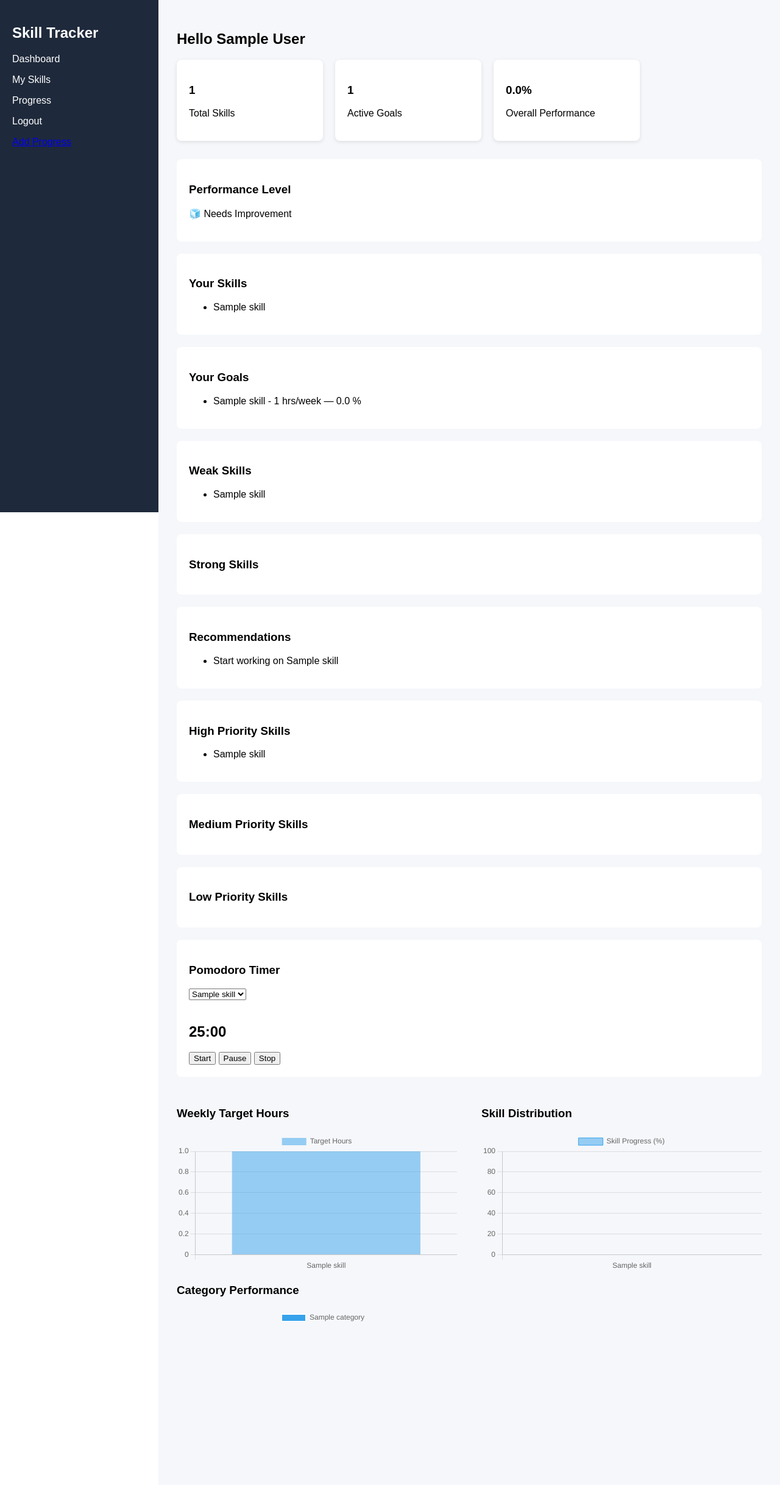
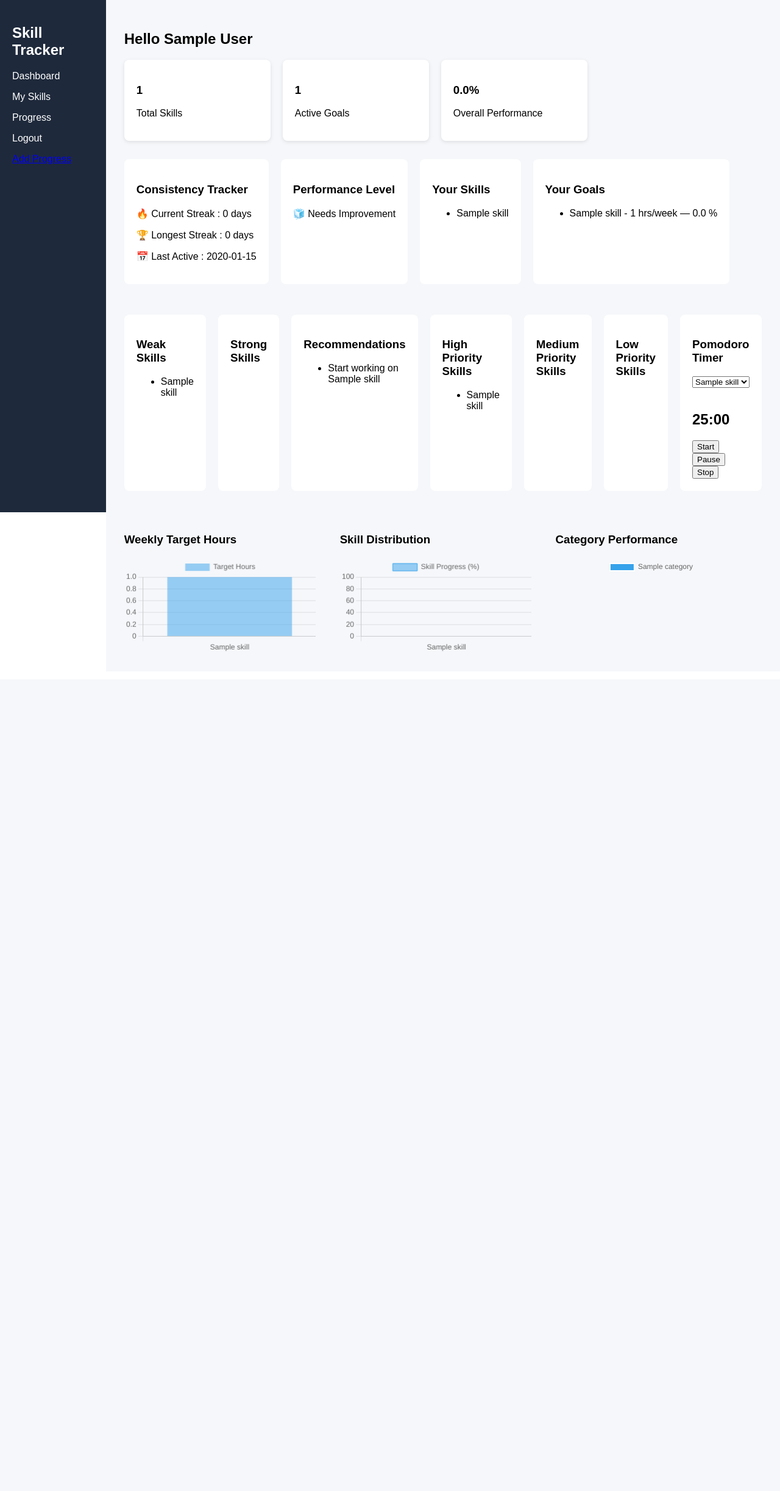
Before and after one commit to sormilabagui/student_skill_progress_analytics, a Flask app: page /user-dashboard in a window 1280 px wide. Shown: the whole page at 61% size. After the commit the page ends 1068 px from the top, so only its background shows below. Run offline with Flask 3, Linux system fonts and the light colour scheme; a user stored in the database is signed in; tables that the repository leaves empty hold one stand-in row (values such as "Sample post"); a map, chart or similar area stays blank.

Commit message:
update...

```diff
--- a/app/routes.py
+++ b/app/routes.py
@@ -127,6 +127,46 @@ def user_dashboard():
     category_labels = list(category_data.keys())
     category_values = list(category_data.values())
 
+    # Daily Streak Calculation
+
+    progress_dates = db.session.query(
+        Progress.date
+    ).filter(
+        Progress.user_id == current_user.id
+    ).order_by(Progress.date.desc()).all()
+
+    unique_days = []
+
+    for p in progress_dates:
+        day = p.date.date()
+        if day not in unique_days:
+            unique_days.append(day)
+
+    streak = 0
+    longest_streak = 0
+    temp_streak = 0
+
+    today = date.today()
+
+    for i, day in enumerate(unique_days):
+
+        if i == 0:
+            if day == today or day == today - timedelta(days=1):
+                streak = 1
+                temp_streak = 1
+            else:
+                break
+
+        else:
+            if unique_days[i-1] - day == timedelta(days=1):
+                temp_streak += 1
+            else:
+                break
+
+        longest_streak = max(longest_streak, temp_streak)
+
+    last_active = unique_days[0] if unique_days else None
+
 
     return render_template(
         "user_dashboard.html",
@@ -147,6 +187,9 @@ def user_dashboard():
         overall_performance=overall_performance,
         category_labels=category_labels,
         category_values=category_values,
+        streak=streak,
+        longest_streak=longest_streak,
+        last_active=last_active,
     )
 
 @main.route("/admin/add-category", methods=["GET", "POST"])
--- a/app/templates/user_dashboard.html
+++ b/app/templates/user_dashboard.html
@@ -93,6 +93,24 @@
 
         </div>
 
+
+
+        <div class="cards">
+        <div class="section">
+
+            <h3>Consistency Tracker</h3>
+
+            <p>🔥 Current Streak : {{ streak }} days</p>
+            <p>🏆 Longest Streak : {{ longest_streak }} days</p>
+
+            {% if last_active %}
+            <p>📅 Last Active : {{ last_active }}</p>
+            {% else %}
+            <p>📅 No activity yet</p>
+            {% endif %}
+
+        </div>
+
         <div class="section">
             <h3>Performance Level</h3>
 
@@ -146,9 +164,9 @@
             </ul>
 
         </div>
+        </div>
 
-
-
+        <div class="cards">
         <div class="section">
 
             <h3>Weak Skills</h3>
@@ -247,10 +265,11 @@
             <button onclick="stopTimer()">Stop</button>
 
         </div>
+        </div>
 
         <div style="display:flex; gap:40px; margin-top:30px;">
 
-            <div style="width:50%;">
+            <div style="width:30%;">
                 <h3>Weekly Target Hours</h3>
                 <canvas
                 id="weeklyChart"
@@ -259,7 +278,7 @@
                 </canvas>
             </div>
 
-            <div style="width:50%;">
+            <div style="width:30%;">
                 <h3>Skill Distribution</h3>
                 <canvas
                     id="skillChart"
@@ -268,16 +287,18 @@
                 </canvas>
             </div>
 
+            <div style="width:30%; height: 200px;">
+                <h3>Category Performance</h3>
+                <canvas
+                    id="categoryChart"
+                    data-labels='{{ category_labels | tojson }}'
+                    data-values='{{ category_values | tojson }}'>
+                </canvas>
+            </div>
+
         </div>
 
-        <div style="width:50%; height: 300px;">
-            <h3>Category Performance</h3>
-            <canvas
-                id="categoryChart"
-                data-labels='{{ category_labels | tojson }}'
-                data-values='{{ category_values | tojson }}'>
-            </canvas>
-        </div>
+
 
 
     </div>
```
